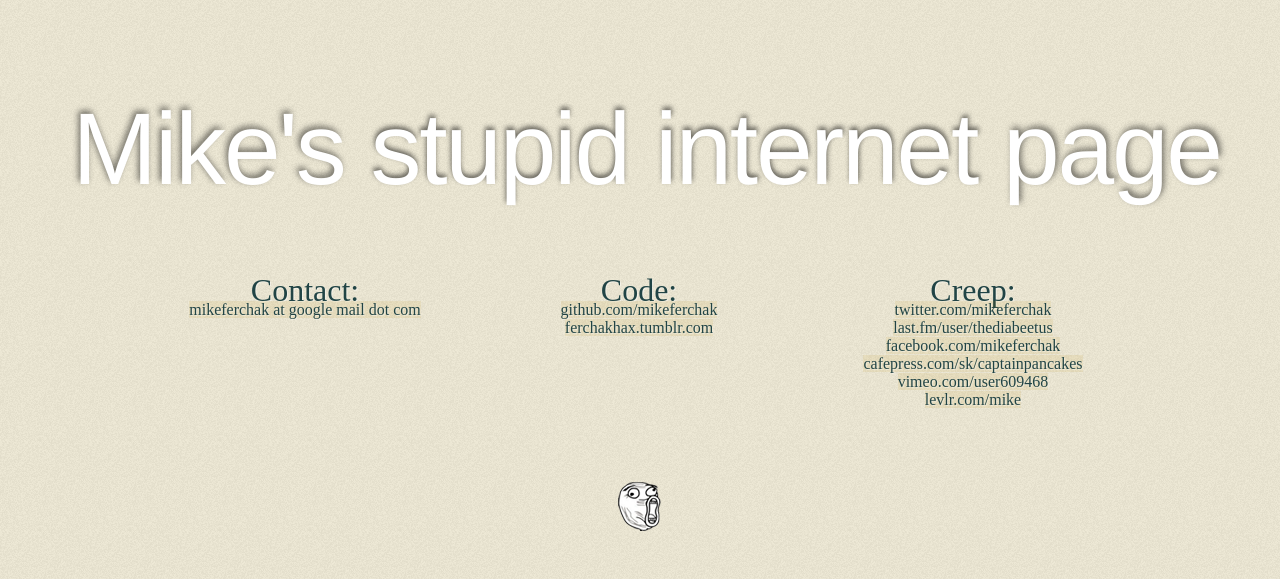
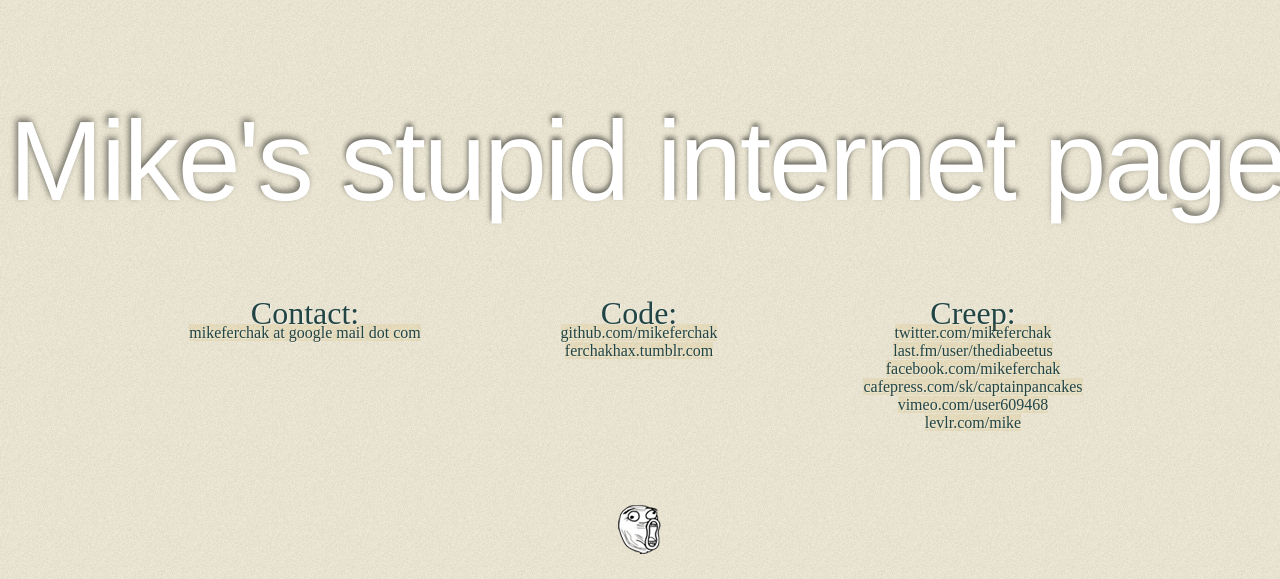
Before and after one commit to mikeferchak/mferchak, a PHP site: page / in a window 1280 px wide. Shown: the top 579 px of the page. Run offline with PHP 8.4, Linux system fonts and the light colour scheme; some libraries are stand-ins or nearby versions; some web fonts are replaced.

Commit message:
Validation

```diff
--- a/css/style.css
+++ b/css/style.css
@@ -37,6 +37,12 @@ body, h1, h2, ul, li, div, a, p {
 
 p {
   font-size: 14pt; }
+
+header {
+  padding: 36pt 0 0 0;
+  text-shadow: 1px 1px 1px rgba(255, 255, 255, 0.5);
+  text-align: center;
+  line-height: 200%; }
 
 h1 {
   font-family: 'futura', 'helvetica', sans-serif;
@@ -113,12 +119,6 @@ section {
   #width: 1000px;
   max-width: 1000px;
   margin: 0 auto 3em; }
-
-header {
-  padding: 36pt 12pt 0 12pt;
-  text-shadow: 1px 1px 1px rgba(255, 255, 255, 0.5);
-  text-align: center;
-  line-height: 200%; }
 
 #about {
   margin: 1em 0;
--- a/css/style.scss
+++ b/css/style.scss
@@ -77,6 +77,13 @@ p {
 	font-size: 14pt;
 }
 
+header {
+    padding: 36pt 0 0 0;
+    text-shadow: 1px 1px 1px rgba(255, 255, 255, 0.5);
+    text-align:center;
+    line-height:200%;
+}
+
 h1	{
     font-family: 'futura', 'helvetica', sans-serif;
 	font-size:38pt;
@@ -150,12 +157,7 @@ section {
 	margin:0 auto 3em;
 }
 
-header {
-    padding: 36pt 12pt 0 12pt;
-    text-shadow: 1px 1px 1px rgba(255, 255, 255, 0.5);
-    text-align:center;
-    line-height:200%;
-}
+
 
 #about {
 	margin: 1em 0;
--- a/index.html
+++ b/index.html
@@ -1,8 +1,7 @@
 <!DOCTYPE html>
-<html>
+<html lang="en">
 <head>
    <meta charset="utf-8"/>
-   <meta http-equiv="content-language" content="en"/>
    <meta name="description" content="The place for all things Mike-Ferchak-y."/>
    <meta name="keywords" content="Web design, web, designer, Pittsburgh" />
    <meta name="author" content="Mike Ferchak" />
--- a/script/application.js
+++ b/script/application.js
@@ -38,7 +38,7 @@ $(document).ready(function() {
   }
 
   function resizeHeader(multiplier){
-    var newHeaderHeight = headerAspect * $(window).width() * 0.9 * multiplier;
+    var newHeaderHeight = headerAspect * $(window).width() * 1 * multiplier;
     $("header h1").css({"font-size": newHeaderHeight});
   }
 
```
